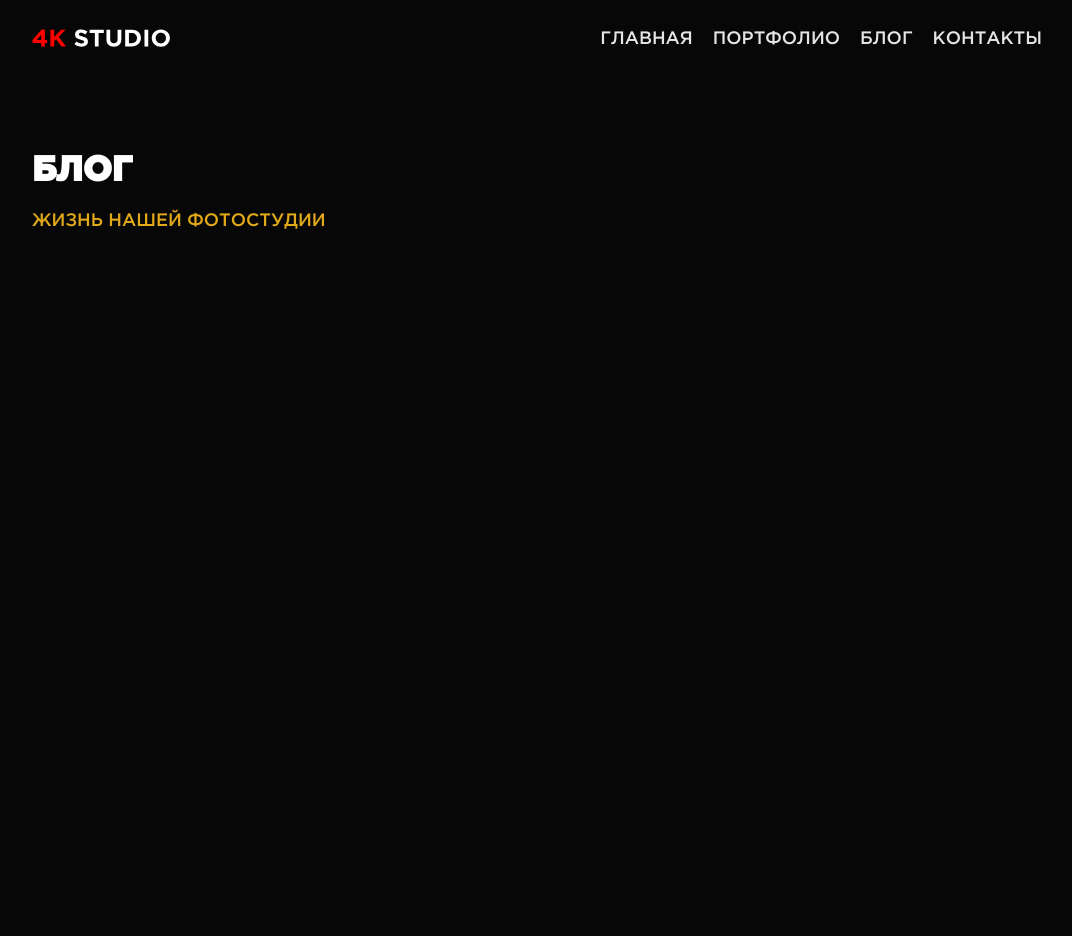
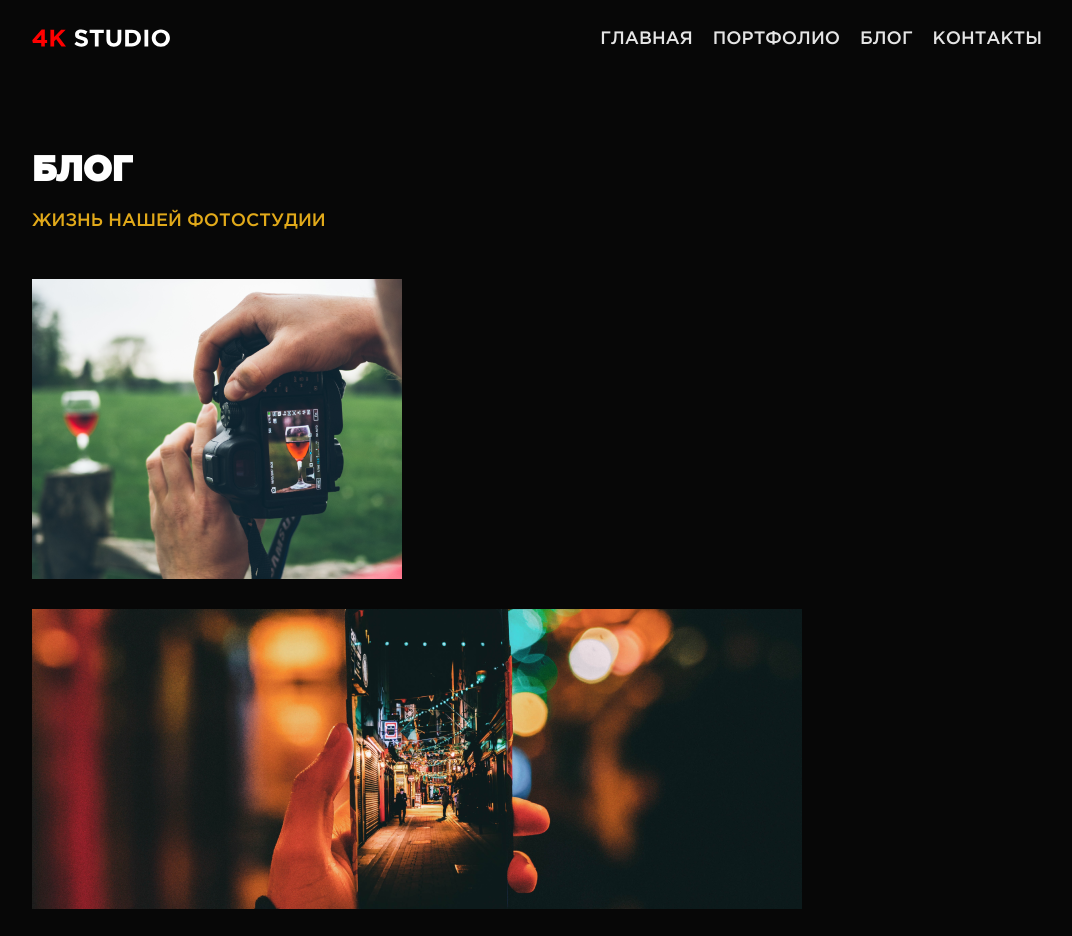
Before and after one commit to NursultanMK/sunrise-test-project, a website: page app/dev/blogs.html in a window 1280 px wide. Shown: the top 936 px of the page, without its empty margins (103-1175 px from the left). Before the commit the page ends 800 px from the top, so only its background shows below. Drawn offline with Linux system fonts and the light colour scheme.

Commit message:
create blog list

```diff
--- a/app/dev/blogs.html
+++ b/app/dev/blogs.html
@@ -32,6 +32,20 @@
             </div>
             <div class="p-blog__body">
                 <div class="c-subheading">Жизнь нашей фотостудии</div>
+                <div class="c-blog-list">
+                    <figure class="c-blog-list__item">
+                        <img class="c-blog-list__img" src="img/blog/blog1.png" >
+                    </figure>
+                    <figure class="c-blog-list__item">
+                        <img class="c-blog-list__img" src="img/blog/blog2.png" >
+                    </figure>
+                    <figure class="c-blog-list__item">
+                        <img class="c-blog-list__img" src="img/blog/blog3.png" >
+                    </figure>
+                    <figure class="c-blog-list__item">
+                        <img class="c-blog-list__img" src="img/blog/blog4.png" >
+                    </figure>
+                </div>
             </div>
         </div>
     </section>
--- /dev/null
+++ b/app/dev/scss/components/_c-blog-list.scss
@@ -0,0 +1,16 @@
+.c-blog-list {
+  display: flex;
+  justify-content: space-between;
+  flex-wrap: wrap;
+  margin-bottom: -3rem;
+
+  &__item {
+    display: flex;
+    justify-content:center;
+    align-items: center;
+    margin-bottom: 3rem;
+  }
+  &__img {
+    width: 100%;
+  }
+}
--- a/app/dev/scss/components/_c-subheading.scss
+++ b/app/dev/scss/components/_c-subheading.scss
@@ -3,4 +3,5 @@
   font-family: GothamPro-Medium, sans-serif;
   color: $subheading-color;
   text-transform: uppercase;
+  margin-bottom: 4.9rem;
 }
--- a/app/dev/scss/main.scss
+++ b/app/dev/scss/main.scss
@@ -10,6 +10,7 @@
   "base/typography";
 
 @import
+  "components/c-blog-list",
   "components/c-hero",
   "components/c-subheading",
   "components/c-logo",
```
Also changed, not shown: app/dev/css/main.css, app/dev/scss/main.css, 1 other file.
